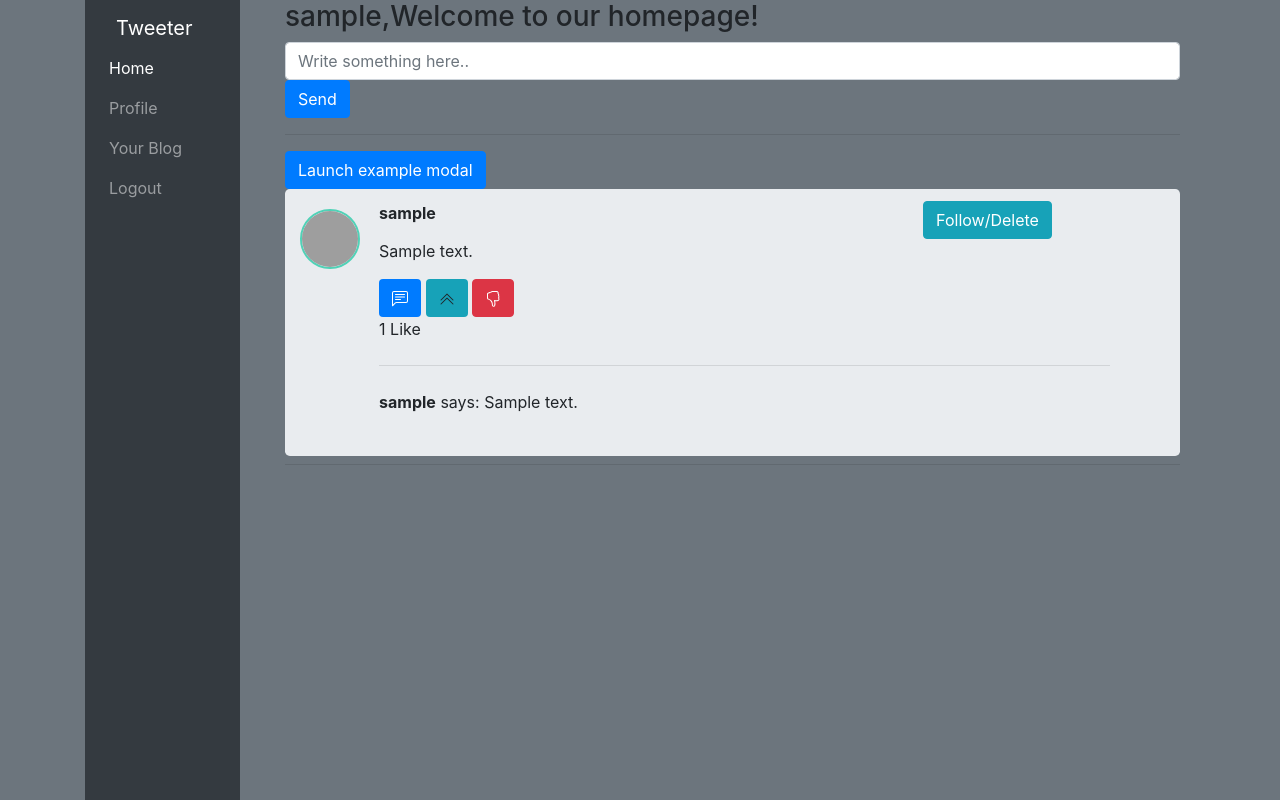
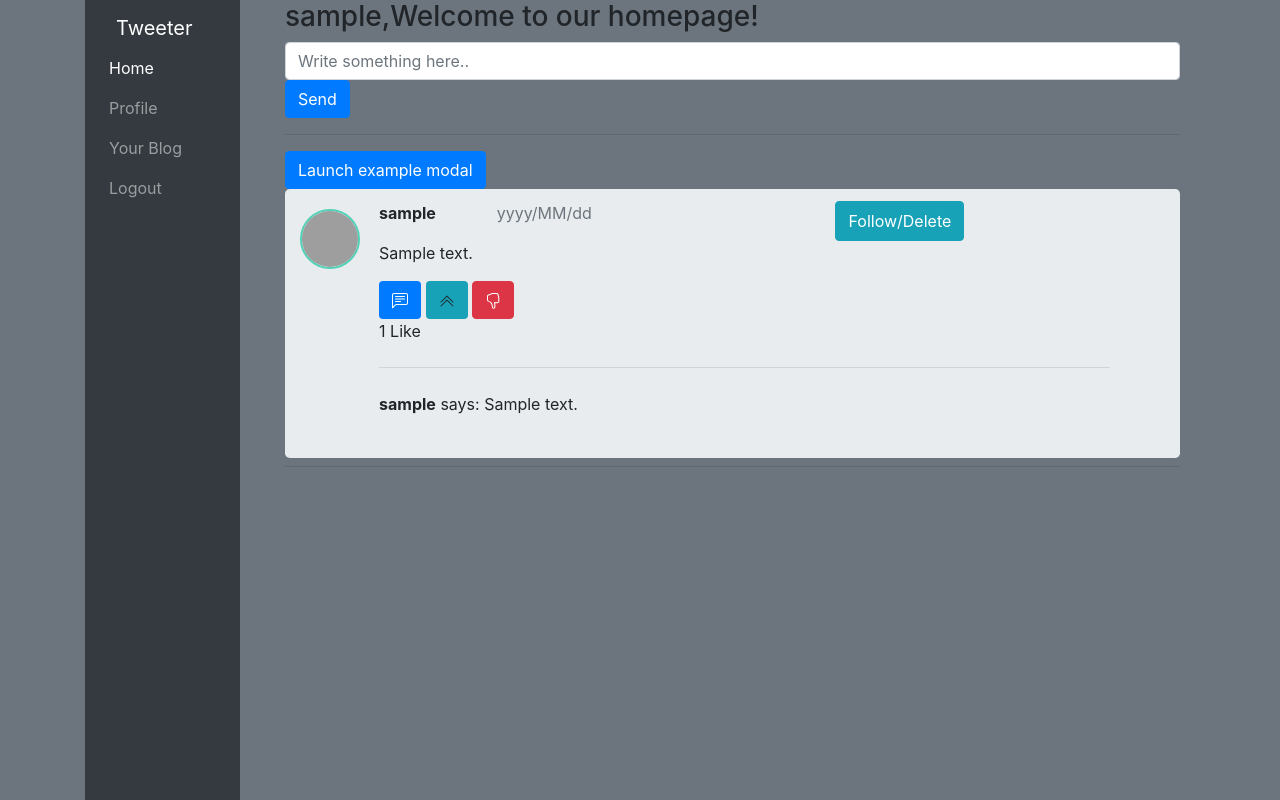
Before and after one commit to hamidrezarj/twitter_clone, a Django app: page / in a window 1280 px wide. Run offline with Django 3.2, Linux system fonts and the light colour scheme; a user stored in the database is signed in; tables that the repository leaves empty hold one stand-in row (values such as "Sample post"); some libraries are stand-ins or nearby versions; grey boxes are pictures that could not be loaded.

Commit message:
Update tweet_template.html tweet date position

```diff
--- a/tweets/templates/tweets/tweet_template.html
+++ b/tweets/templates/tweets/tweet_template.html
@@ -12,8 +12,9 @@
     <div class="container col-8 col-sm-8 col-md-9 col-lg-10 d-inline-block pr-0">
         <div class="d-flex">
             <b class="text-left pt-2"
-               style="align-items: baseline; flex-direction: row;">{{ tweet.profile.user.username }}</b>
-            <div class="d-flex justify-content-start mr-2 pt-2 offset-sm-2 offset-md-6 offset-lg-8">
+               style="align-items: baseline; flex-direction: row;">{{ tweet.profile.user.username }} </b>
+            <p class="text-muted pt-2 offset-sm-1 offset-md-1 offset-lg-1">yyyy/MM/dd</p>
+            <div class="d-flex justify-content-start mr-2 pt-2 offset-sm-1 offset-md-3 offset-lg-4">
                 <button class="btn btn-info inline">
                     Follow/Delete
                 </button>
```
